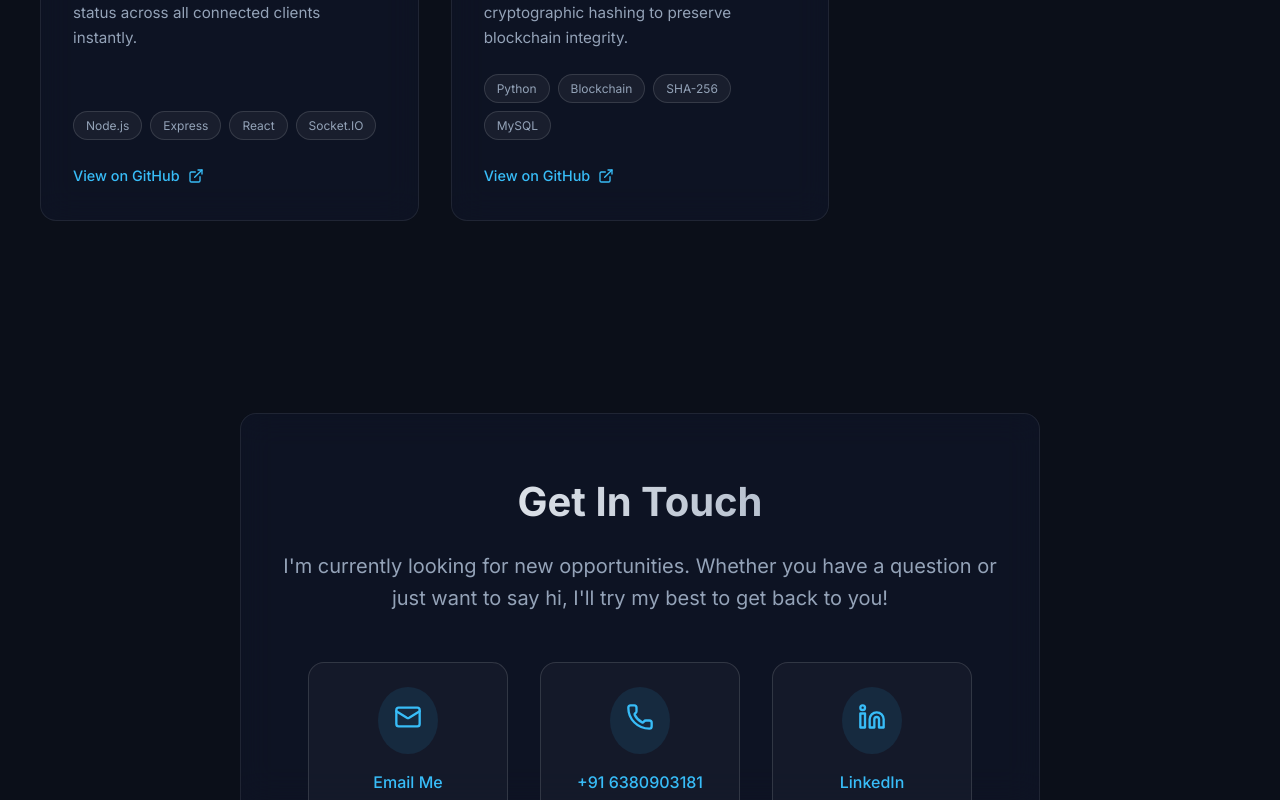
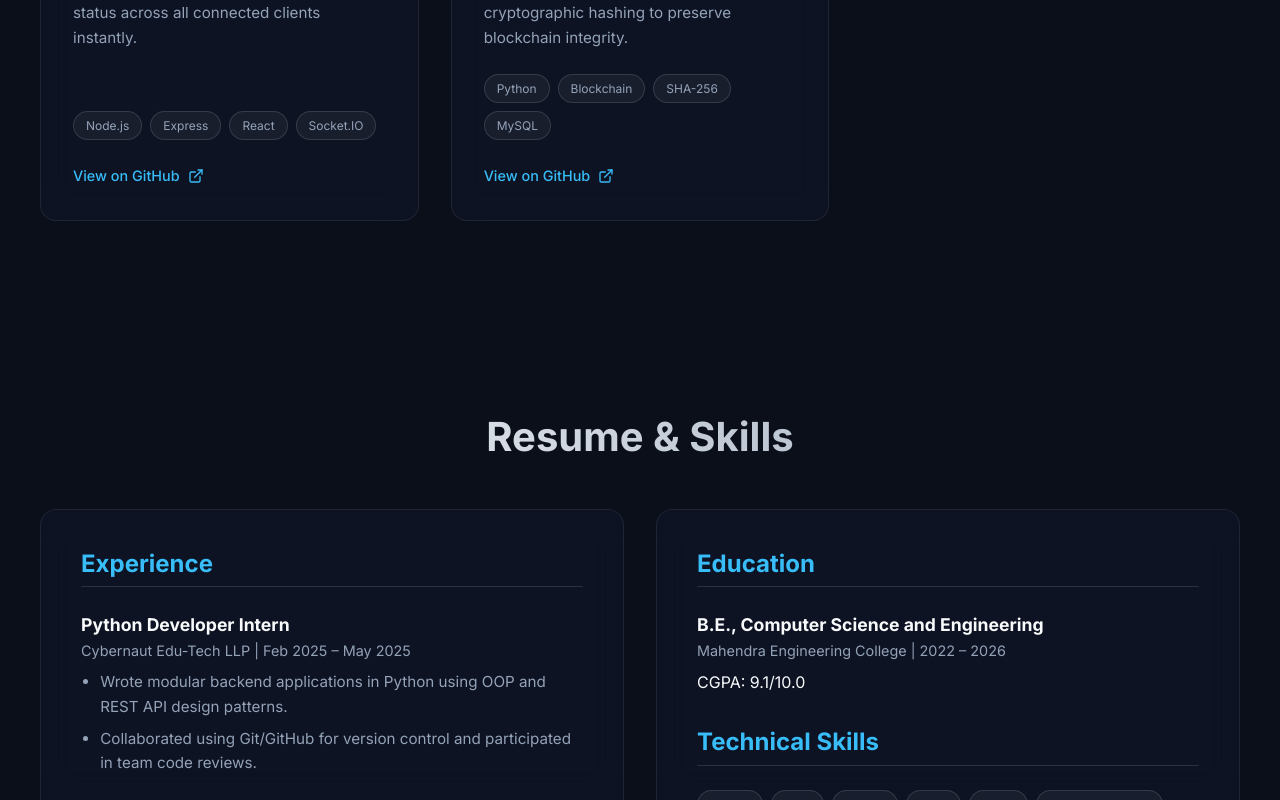
Before and after one commit to Sabrin-s/SABRIN-S, a React (Vite) app: page / in a window 1280 px wide. Shown: the part 2000-2800 px from the top of the page. Built offline with nearby package versions, Linux system fonts and the light colour scheme.

Commit message:
Add Resume Section

```diff
--- a/src/App.tsx
+++ b/src/App.tsx
@@ -72,6 +72,7 @@ function App() {
           <nav className="nav-links">
             <a href="#about">About</a>
             <a href="#projects">Projects</a>
+            <a href="#resume">Resume</a>
             <a href="#contact">Contact</a>
           </nav>
         </div>
@@ -125,6 +126,64 @@ function App() {
         </div>
       </section>
 
+      {/* Resume Section */}
+      <section id="resume" className="resume container">
+        <h2 className="section-title">Resume & Skills</h2>
+        <div className="resume-grid">
+          <div className="resume-card glass-panel">
+            <h3>Experience</h3>
+            <div className="resume-item">
+              <h4>Python Developer Intern</h4>
+              <p className="resume-meta">Cybernaut Edu-Tech LLP | Feb 2025 – May 2025</p>
+              <ul>
+                <li>Wrote modular backend applications in Python using OOP and REST API design patterns.</li>
+                <li>Collaborated using Git/GitHub for version control and participated in team code reviews.</li>
+              </ul>
+            </div>
+            <div className="resume-item">
+              <h4>Salesforce Developer Virtual Intern</h4>
+              <p className="resume-meta">SmartBridge & SmartInternz | May 2024 – Jun 2024</p>
+              <ul>
+                <li>Completed 8-week virtual internship covering Salesforce Fundamentals and Process Automation.</li>
+                <li>Gained hands-on experience with Apex, LWC, and APIs.</li>
+              </ul>
+            </div>
+          </div>
+
+          <div className="resume-card glass-panel">
+            <h3>Education</h3>
+            <div className="resume-item">
+              <h4>B.E., Computer Science and Engineering</h4>
+              <p className="resume-meta">Mahendra Engineering College | 2022 – 2026</p>
+              <p>CGPA: 9.1/10.0</p>
+            </div>
+
+            <h3 style={{ marginTop: '2rem' }}>Technical Skills</h3>
+            <div className="skills-tags">
+              <span className="tech-tag">Python</span>
+              <span className="tech-tag">Java</span>
+              <span className="tech-tag">Django</span>
+              <span className="tech-tag">Flask</span>
+              <span className="tech-tag">React</span>
+              <span className="tech-tag">Machine Learning</span>
+              <span className="tech-tag">PyTorch</span>
+              <span className="tech-tag">MySQL</span>
+              <span className="tech-tag">REST APIs</span>
+            </div>
+
+            <h3 style={{ marginTop: '2rem' }}>Certifications</h3>
+            <ul className="cert-list">
+              <li>AI Certification — Infosys Springboard</li>
+              <li>SnowPro Associate Certification — Snowflake</li>
+              <li>Salesforce Developer Virtual Internship</li>
+              <li>ServiceNow Virtual Internship</li>
+              <li>UiPath Certified Automation Developer Associate</li>
+              <li>IBM AI & Cloud, Edunet Foundation</li>
+            </ul>
+          </div>
+        </div>
+      </section>
+
       {/* Contact Section */}
       <section id="contact" className="contact">
         <div className="contact-content glass-panel">
--- a/src/index.css
+++ b/src/index.css
@@ -396,3 +396,59 @@ h1, h2, h3 {
     height: 250px;
   }
 }
+
+/* Resume Section */
+.resume {
+  padding: 6rem 0;
+}
+.resume-grid {
+  display: grid;
+  grid-template-columns: 1fr 1fr;
+  gap: 2rem;
+}
+.resume-card {
+  padding: 2.5rem;
+}
+.resume-card h3 {
+  font-size: 1.5rem;
+  color: var(--accent-color);
+  margin-bottom: 1.5rem;
+  border-bottom: 1px solid var(--border-color);
+  padding-bottom: 0.5rem;
+}
+.resume-item {
+  margin-bottom: 1.5rem;
+}
+.resume-item h4 {
+  font-size: 1.1rem;
+  color: var(--text-primary);
+}
+.resume-meta {
+  font-size: 0.9rem;
+  color: var(--text-secondary);
+  margin-bottom: 0.5rem;
+}
+.resume-item ul {
+  padding-left: 1.2rem;
+  font-size: 0.95rem;
+  color: var(--text-secondary);
+}
+.resume-item li {
+  margin-bottom: 0.5rem;
+}
+.skills-tags {
+  display: flex;
+  flex-wrap: wrap;
+  gap: 0.5rem;
+}
+.cert-list {
+  padding-left: 1.2rem;
+  font-size: 0.95rem;
+  color: var(--text-secondary);
+  line-height: 1.8;
+}
+@media (max-width: 900px) {
+  .resume-grid {
+    grid-template-columns: 1fr;
+  }
+}
```
